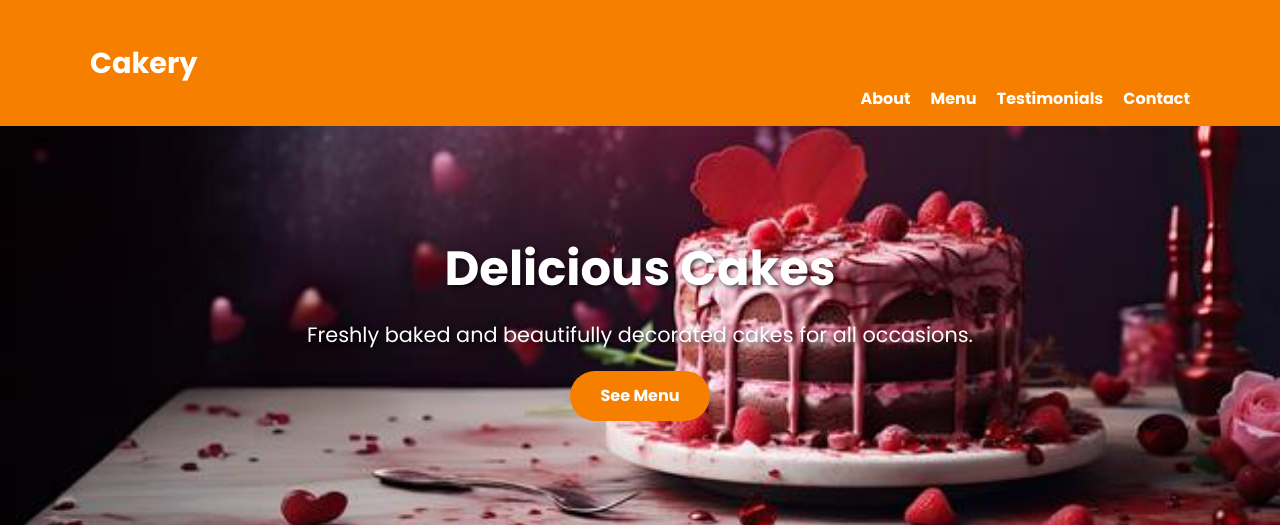
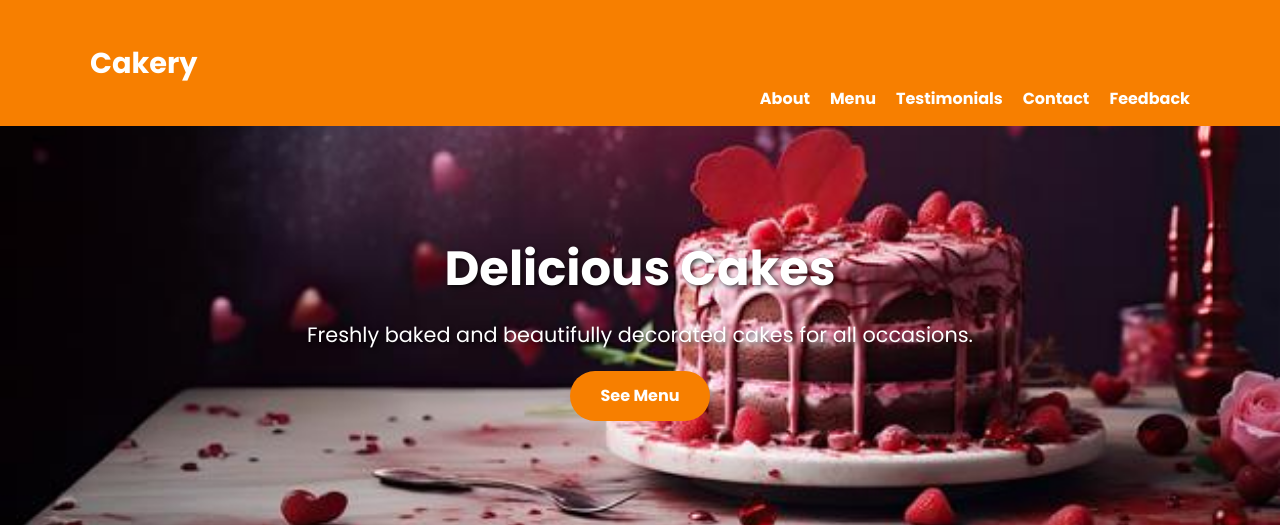
Before and after one commit to kayasthmahimahiteshkumar/web_site, a Flask app: page / in a window 1280 px wide. Shown: the top 525 px of the page. Run offline with Flask 3, Linux system fonts and the light colour scheme.

Commit message:
Update index.html

```diff
--- a/templates/index.html
+++ b/templates/index.html
@@ -17,6 +17,8 @@
           <li><a href="#menu">Menu</a></li>
           <li><a href="#testimonials">Testimonials</a></li>
           <li><a href="#contact">Contact</a></li>
+          <li><a href="{{ url_for('feedback') }}">Feedback</a></li>
+
         </ul>
       </nav>
     </div>
```
